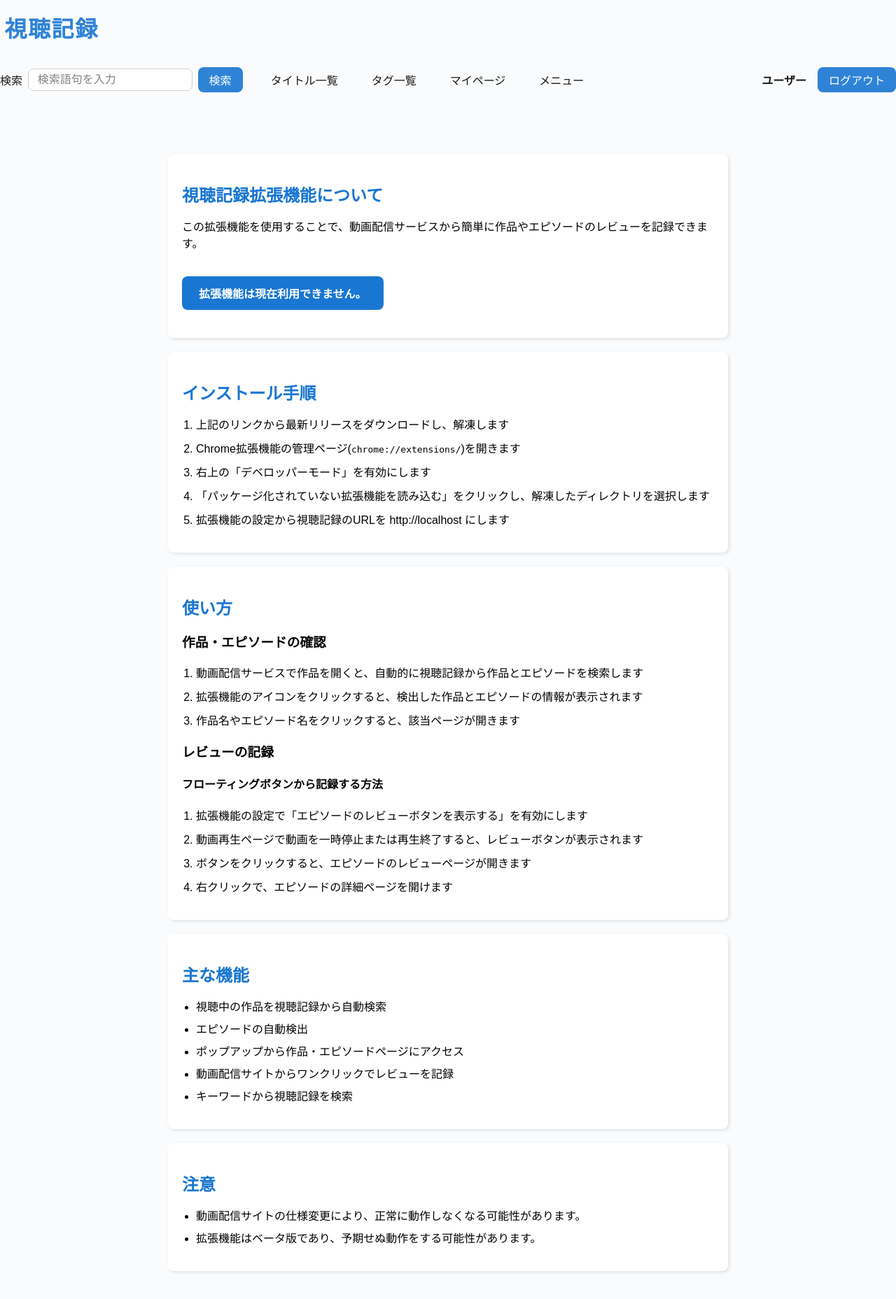
After one commit to ryo08271154/watchlist, a Django app: page /extension in a window 1280 px wide. The commit adds this page. Shown: the whole page at 70% size. Run offline with Django 5.2, Linux system fonts and the light colour scheme; the visitor is signed in with stand-in values (Sample User, id 1); data that the repository does not hold is empty.

Commit message:
拡張機能ダウンロードページ追加

```diff
--- a/templates/base.html
+++ b/templates/base.html
@@ -1,6 +1,5 @@
 <!DOCTYPE html>
 <html lang="ja">
-
   <head>
     <style>
       a {
@@ -277,8 +276,10 @@
       }
     </style>
     {% block head %}{% endblock%}
-    <meta charset="UTF-8">
-    <meta name="viewport" content="width=device-width, initial-scale=1.0">
+    <meta charset="UTF-8" />
+    <meta name="viewport" content="width=device-width, initial-scale=1.0" />
+    {% load static %}
+    <link rel="icon" href="{% static 'favicon.ico' %}" />
     <title>視聴記録 {% block title %}{% endblock %}</title>
   </head>
 
@@ -288,14 +289,21 @@
       {% if messages %}
       <ul class="messages">
         {% for message in messages %}
-            <li {% if message.tags %} class="{{ message.tags }}" {% endif %}>{{ message }}</li>
+        <li {% if message.tags %} class="{{ message.tags }}" {% endif %}>
+          {{ message }}
+        </li>
         {% endfor %}
       </ul>
       {% endif %}
       <div class="top-bar">
         <form action="{%url 'records:search'%}" autocomplete="off" method="get">
           <label for="title">検索</label>
-                <input type="search" id="title" name="q" placeholder="検索語句を入力" />
+          <input
+            type="search"
+            id="title"
+            name="q"
+            placeholder="検索語句を入力"
+          />
           <button type="submit">検索</button>
         </form>
         <nav class="nav-list">
@@ -303,16 +311,60 @@
             <li><a href="{% url 'titles:title_list' %}">タイトル一覧</a></li>
             <li><a href="{% url 'records:tag_list' %}">タグ一覧</a></li>
             <li><a href="{% url 'records:mypage' %}">マイページ</a></li>
+            <li><a href="#" id="openMenu">メニュー</a></li>
           </ul>
         </nav>
-            <form action="{% url 'accounts:logout' %}" method="post" style="margin: 0 0 0 auto;">{% csrf_token %}<a
-                    href="{% url 'accounts:login' %}" class="logout">
-                    {%if user.nickname%}{{user.nickname}}{%else%}ユーザー{%endif%}</a><button type="submit"
-                    id="logout">ログアウト</button></form>
+        <form
+          action="{% url 'accounts:logout' %}"
+          method="post"
+          style="margin: 0 0 0 auto"
+        >
+          {% csrf_token %}<a href="{% url 'accounts:login' %}" class="logout">
+            {%if user.nickname%}{{user.nickname}}{%else%}ユーザー{%endif%}</a
+          ><button type="submit" id="logout">ログアウト</button>
+        </form>
       </div>
+      <dialog id="menu">
+        <ul>
+          <li><a href="{% url 'records:mylist' %}">マイリスト</a></li>
+          <li>
+            <a href="{% url 'titles:watch_schedule' %}">視聴スケジュール</a>
+          </li>
+          <li>
+            <a href="https://github.com/ryo08271154/watchlist" target="_blank"
+              >ソースコード</a
+            >
+          </li>
+          <li><a href="{% url 'titles:extension' %}">拡張機能</a></li>
+        </ul>
+        <button id="closeMenu">閉じる</button>
+      </dialog>
     </header>
-    {% block content %}
-    {% endblock %}
+    {% block content %} {% endblock %}
+    <script>
+      const openMenu = document.getElementById("openMenu");
+      const menu = document.getElementById("menu");
+      const closeMenu = document.getElementById("closeMenu");
+      openMenu.addEventListener("click", (event) => {
+        event.preventDefault();
+        menu.showModal();
+        closeMenu.focus();
+      });
+      closeMenu.addEventListener("click", () => {
+        menu.close();
+      });
+      menu.addEventListener("click", (event) => {
+        const rect = menu.getBoundingClientRect();
+        const inDialog =
+          rect.top <= event.clientY &&
+          event.clientY <= rect.bottom &&
+          rect.left <= event.clientX &&
+          event.clientX <= rect.right;
+
+        if (!inDialog) {
+          menu.close();
+        }
+      });
+    </script>
   </body>
-
 </html>
--- /dev/null
+++ b/templates/titles/extension.html
@@ -0,0 +1,136 @@
+{% extends 'base.html' %} {% block title %}拡張機能{% endblock %}
+{% block head %}
+<style>
+  .extension-container {
+    max-width: 800px;
+    margin: 0 auto;
+    padding: 20px;
+  }
+
+  .extension-section {
+    background-color: white;
+    padding: 20px;
+    margin-bottom: 20px;
+    border-radius: 8px;
+    box-shadow: 2px 2px 5px rgba(0, 0, 0, 0.1);
+  }
+
+  .extension-section h2 {
+    color: #1976d2;
+    margin-bottom: 15px;
+  }
+
+  .download-button {
+    display: inline-block;
+    padding: 12px 24px;
+    background-color: #1976d2;
+    color: white;
+    border-radius: 8px;
+    text-align: center;
+    margin: 20px 0;
+    font-weight: bold;
+  }
+
+  .download-button:hover {
+    background-color: #1565c0;
+    color: white;
+  }
+
+  .step-list {
+    list-style-type: decimal;
+    padding-left: 20px;
+  }
+
+  .step-list li {
+    margin-bottom: 10px;
+  }
+
+  .feature-list {
+    list-style-type: disc;
+    padding-left: 20px;
+  }
+
+  .feature-list li {
+    margin-bottom: 8px;
+  }
+</style>
+{% endblock %} {% block content %}
+<div class="extension-container">
+  <div class="extension-section">
+    <h2>視聴記録拡張機能について</h2>
+    <p>
+      この拡張機能を使用することで、動画配信サービスから簡単に作品やエピソードのレビューを記録できます。
+    </p>
+    {% if download_url %}
+    <a
+      href="{{ download_url }}"
+      class="download-button"
+      >Chrome拡張機能をダウンロード</a>
+    {% else %}
+    <a class="download-button">拡張機能は現在利用できません。</a>
+    {% endif %}
+  </div>
+
+  <div class="extension-section">
+    <h2>インストール手順</h2>
+    <ol class="step-list">
+      <li>上記のリンクから最新リリースをダウンロードし、解凍します</li>
+      <li>
+        Chrome拡張機能の管理ページ(<code>chrome://extensions/</code>)を開きます
+      </li>
+      <li>右上の「デベロッパーモード」を有効にします</li>
+      <li>
+        「パッケージ化されていない拡張機能を読み込む」をクリックし、解凍したディレクトリを選択します
+      </li>
+      <li>拡張機能の設定から視聴記録のURLを {{ request.scheme }}://{{ request.get_host }} にします</li>
+    </ol>
+  </div>
+
+  <div class="extension-section">
+    <h2>使い方</h2>
+    <h3>作品・エピソードの確認</h3>
+    <ol class="step-list">
+      <li>
+        動画配信サービスで作品を開くと、自動的に視聴記録から作品とエピソードを検索します
+      </li>
+      <li>
+        拡張機能のアイコンをクリックすると、検出した作品とエピソードの情報が表示されます
+      </li>
+      <li>作品名やエピソード名をクリックすると、該当ページが開きます</li>
+    </ol>
+    <h3>レビューの記録</h3>
+    <h4>フローティングボタンから記録する方法</h4>
+    <ol class="step-list">
+      <li>
+        拡張機能の設定で「エピソードのレビューボタンを表示する」を有効にします
+      </li>
+      <li>
+        動画再生ページで動画を一時停止または再生終了すると、レビューボタンが表示されます
+      </li>
+      <li>ボタンをクリックすると、エピソードのレビューページが開きます</li>
+      <li>右クリックで、エピソードの詳細ページを開けます</li>
+    </ol>
+  </div>
+
+  <div class="extension-section">
+    <h2>主な機能</h2>
+    <ul class="feature-list">
+      <li>視聴中の作品を視聴記録から自動検索</li>
+      <li>エピソードの自動検出</li>
+      <li>ポップアップから作品・エピソードページにアクセス</li>
+      <li>動画配信サイトからワンクリックでレビューを記録</li>
+      <li>キーワードから視聴記録を検索</li>
+    </ul>
+  </div>
+
+  <div class="extension-section">
+    <h2>注意</h2>
+    <ul class="feature-list">
+      <li>
+        動画配信サイトの仕様変更により、正常に動作しなくなる可能性があります。
+      </li>
+      <li>拡張機能はベータ版であり、予期せぬ動作をする可能性があります。</li>
+    </ul>
+  </div>
+</div>
+{% endblock %}
--- a/titles/urls.py
+++ b/titles/urls.py
@@ -31,5 +31,8 @@ urlpatterns = [path("titles/", views.TitleListView.as_view(), name="title_list")
                path("export/titles", views.TitleExportView.as_view(),
                     name="title_export"),
                path("export/episodes", views.EpisodeExportView.as_view(),
-                    name="episode_export")
+                    name="episode_export"),
+
+               path("extension", views.ExtensionInfoView.as_view(),
+                    name="extension"),
                ]
--- /dev/null
+++ b/titles/utils/extension.py
@@ -0,0 +1,30 @@
+import requests
+MIN_SUPPORTED_VERSION = "0.1"
+MAX_SUPPORTED_VERSION = "0.99"
+
+
+def is_extension_version_supported(version: str) -> bool:
+    def version_to_tuple(ver: str, length: int = 3):
+        parts = ver.split(".")
+        parts += ["0"] * (length - len(parts))
+        return tuple(map(int, parts[:length]))
+
+    min_version = version_to_tuple(MIN_SUPPORTED_VERSION)
+    max_version = version_to_tuple(MAX_SUPPORTED_VERSION)
+    target_version = version_to_tuple(version)
+
+    return min_version <= target_version <= max_version
+
+
+def get_extension_download_url():
+    api_url = "https://api.github.com/repos/ryo08271154/watchlist-extension/releases"
+    response = requests.get(api_url)
+    if response.status_code != 200:
+        return None
+    releases = response.json()
+    if not releases:
+        return None
+    for release in releases:
+        if is_extension_version_supported(release["tag_name"].replace("v", "")):
+            return release["zipball_url"]
+    return None
--- a/titles/views.py
+++ b/titles/views.py
@@ -1,6 +1,6 @@
 from django.shortcuts import render, redirect, get_object_or_404
 from django.views import View
-from django.views.generic import ListView, DetailView, CreateView, UpdateView, FormView
+from django.views.generic import ListView, DetailView, CreateView, UpdateView, FormView, TemplateView
 from django.urls import reverse_lazy
 from django.contrib.auth.mixins import LoginRequiredMixin
 from django.contrib import messages
@@ -10,6 +10,7 @@ from django.db.models import ManyToOneRel, ManyToManyRel, UUIDField, ManyToManyF
 from .models import Title, Episode, Tag, Genre, SubGenre
 from .forms import TitleForm, EpisodeForm, TitleFileImportForm, EpisodeFileImportForm, SourceSelectForm, SourceSearchForm
 from .utils.embed import generate_embed_html
+from .utils.extension import get_extension_download_url
 
 import csv
 import io
@@ -545,3 +546,12 @@ class TitleExportView(BaseExportView):
 
 class EpisodeExportView(BaseExportView):
     model = Episode
+
+
+class ExtensionInfoView(LoginRequiredMixin, TemplateView):
+    template_name = "titles/extension.html"
+
+    def get_context_data(self, **kwargs):
+        context = super().get_context_data(**kwargs)
+        context["download_url"] = get_extension_download_url()
+        return context
```
Also changed, not shown: README.md, titles/static/favicon.ico (added). Lines whose indentation alone changed are shown as unchanged.
